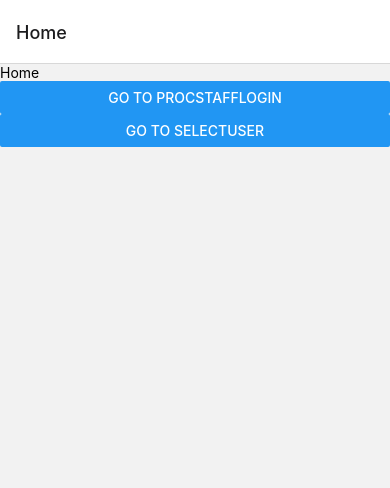
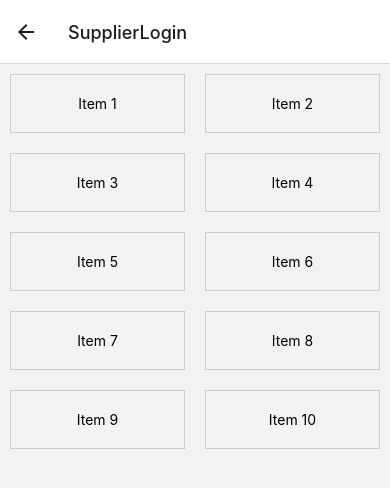
Before and after one commit to Team-Tetra-Weeknd-People/CSSE_Application, a React Native app in the folder mobile/: screen /SupplierLogin in a window 390 px wide. Shown: the top 488 px of the page. Built offline with nearby package versions, Linux system fonts and the light colour scheme.

Commit message:
Grid Added

```diff
--- a/mobile/App.tsx
+++ b/mobile/App.tsx
@@ -1,11 +1,14 @@
 import React from 'react';
-import { NavigationContainer } from '@react-navigation/native';
-import { createStackNavigator } from '@react-navigation/stack';
+import {NavigationContainer} from '@react-navigation/native';
+import {createStackNavigator} from '@react-navigation/stack';
 
 import {
   Home,
   ProcStaffLogin,
-    SelectUser,
+  ManagerLogin,
+  SiteManagerLogin,
+  SupplierLogin,
+  Grid,
 } from './pages';
 
 const Stack = createStackNavigator();
@@ -14,9 +17,13 @@ function App() {
   return (
     <NavigationContainer>
       <Stack.Navigator initialRouteName="Home">
+        <Stack.Screen name="Home" component={Home} />
         <Stack.Screen name="ProcStaffLogin" component={ProcStaffLogin} />
-                <Stack.Screen name="SelectUser" component={SelectUser} />
-                <Stack.Screen name="Home" component={Home} />
+        <Stack.Screen name="ManagerLogin" component={ManagerLogin} />
+        <Stack.Screen name="SiteManagerLogin" component={SiteManagerLogin} />
+        <Stack.Screen name="SupplierLogin" component={SupplierLogin} />
+
+        <Stack.Screen name="Grid" component={Grid} />
       </Stack.Navigator>
     </NavigationContainer>
   );
--- /dev/null
+++ b/mobile/pages/Grid/index.js
@@ -0,0 +1,44 @@
+import React from 'react';
+import {View, Text, FlatList, StyleSheet} from 'react-native';
+
+export default function SupplierLogin() {
+  const data = [
+    {id: '1', title: 'Item 1'},
+    {id: '2', title: 'Item 2'},
+    {id: '3', title: 'Item 3'},
+    {id: '4', title: 'Item 4'},
+    {id: '5', title: 'Item 5'},
+    {id: '6', title: 'Item 6'},
+    {id: '7', title: 'Item 7'},
+    {id: '8', title: 'Item 8'},
+    {id: '9', title: 'Item 9'},
+    {id: '10', title: 'Item 10'},
+  ];
+
+  const GridItem = ({item}) => (
+    <View style={styles.gridItem}>
+      <Text>{item.title}</Text>
+    </View>
+  );
+
+  return (
+    <FlatList
+      data={data}
+      numColumns={2} // Change this value to control the number of columns
+      keyExtractor={item => item.id}
+      renderItem={({item}) => <GridItem item={item} />}
+    />
+  );
+}
+
+const styles = StyleSheet.create({
+  gridItem: {
+    flex: 1,
+    margin: 10,
+    padding: 20,
+    alignItems: 'center',
+    justifyContent: 'center',
+    borderWidth: 1,
+    borderColor: '#ccc',
+  },
+});
--- a/mobile/pages/Home/index.js
+++ b/mobile/pages/Home/index.js
@@ -1,12 +1,67 @@
-import { View, Text, Button } from 'react-native'
-import React from 'react'
+import {
+  View,
+  Text,
+  FlatList,
+  TouchableOpacity,
+  StyleSheet,
+  Image,
+} from 'react-native';
+import React from 'react';
 
-export default function Home({ navigation }) {
-    return (
-        <View>
-            <Text>Home</Text>
-            <Button title="Go to ProcStaffLogin" onPress={() => navigation.navigate('ProcStaffLogin')} />
-            <Button title="Go to SelectUser" onPress={() => navigation.navigate('SelectUser')} />
-        </View>
-    )
+export default function Home({navigation}) {
+  const data = [
+    {id: '1', title: 'Procurement Staff', nav: 'ProcStaffLogin'},
+    {id: '2', title: 'Site Manager', nav: 'SiteManagerLogin'},
+    {id: '3', title: 'Manager', nav: 'ManagerLogin'},
+    {id: '4', title: 'Supplier', nav: 'SupplierLogin'},
+  ];
+
+  const GridItem = ({item}) => (
+    // add a sample image with the touchable opacity
+    <TouchableOpacity
+      style={styles.gridItem}
+      onPress={() => navigation.navigate(item.nav)}>
+      <Text>{item.title}</Text>
+    </TouchableOpacity>
+  );
+
+  return (
+    <View>
+      <View style={styles.container}>
+        {/* image */}
+        <Image
+          source={{
+            uri: 'https://i.ibb.co/qm7PS1D/mobile-login-concept-illustration-114360-83.jpg',
+          }}
+          style={styles.image}
+        />
+      </View>
+
+      <FlatList
+        data={data}
+        numColumns={2} // Change this value to control the number of columns
+        keyExtractor={item => item.id}
+        renderItem={({item}) => <GridItem item={item} />}
+      />
+    </View>
+  );
 }
+
+const styles = StyleSheet.create({
+  container: {
+    alignItems: 'center',
+  },
+  gridItem: {
+    flex: 1,
+    margin: 10,
+    padding: 20,
+    alignItems: 'center',
+    justifyContent: 'center',
+    borderWidth: 1,
+    borderColor: '#ccc',
+  },
+  image: {
+    width: 400,
+    height: 400,
+  },
+});
--- a/mobile/pages/SelectUser/index.js
+++ b/mobile/pages/Logins/ManagerLogin.js
@@ -1,10 +1,10 @@
 import { View, Text } from 'react-native'
 import React from 'react'
 
-export default function SelectUser() {
+export default function ManagerLogin() {
     return (
         <View>
-            <Text>SelectUser</Text>
+            <Text>ManagerLogin</Text>
         </View>
     )
 }
--- /dev/null
+++ b/mobile/pages/Logins/SiteManagerLogin.js
@@ -0,0 +1,10 @@
+import {View, Text} from 'react-native';
+import React from 'react';
+
+export default function SiteManagerLogin() {
+  return (
+    <View>
+      <Text>SiteManagerLogin</Text>
+    </View>
+  );
+}
--- /dev/null
+++ b/mobile/pages/Logins/SupplierLogin.js
@@ -0,0 +1,44 @@
+import React from 'react';
+import {View, Text, FlatList, StyleSheet} from 'react-native';
+
+export default function SupplierLogin() {
+  const data = [
+    {id: '1', title: 'Item 1'},
+    {id: '2', title: 'Item 2'},
+    {id: '3', title: 'Item 3'},
+    {id: '4', title: 'Item 4'},
+    {id: '5', title: 'Item 5'},
+    {id: '6', title: 'Item 6'},
+    {id: '7', title: 'Item 7'},
+    {id: '8', title: 'Item 8'},
+    {id: '9', title: 'Item 9'},
+    {id: '10', title: 'Item 10'},
+  ];
+
+  const GridItem = ({item}) => (
+    <View style={styles.gridItem}>
+      <Text>{item.title}</Text>
+    </View>
+  );
+
+  return (
+    <FlatList
+      data={data}
+      numColumns={2} // Change this value to control the number of columns
+      keyExtractor={item => item.id}
+      renderItem={({item}) => <GridItem item={item} />}
+    />
+  );
+}
+
+const styles = StyleSheet.create({
+  gridItem: {
+    flex: 1,
+    margin: 10,
+    padding: 20,
+    alignItems: 'center',
+    justifyContent: 'center',
+    borderWidth: 1,
+    borderColor: '#ccc',
+  },
+});
```
Also changed, not shown: mobile/pages/index.js (+14 -7 lines), mobile/pages/Logins/ProcStaffLogin.js (renamed from mobile/pages/ProcStaffLogin/index.js), 1 other file (tests, documents, lock files or other folders). Lines whose indentation alone changed are shown as unchanged.
